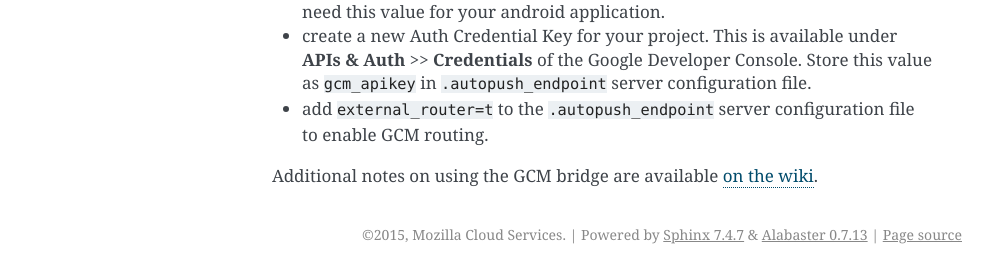
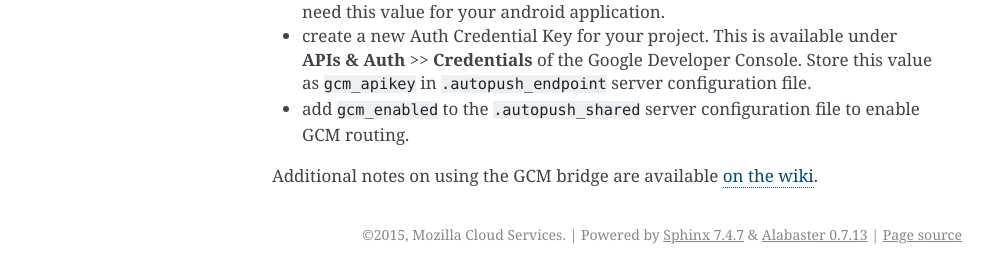
Before and after one commit to mozilla-services/autopush, a Sphinx documentation site: the page built from docs/install.rst, in a window 1280 px wide. Shown: the part 1539-1810 px from the top of the page, without its empty margins (148-1141 px from the left). Built offline with Sphinx 7.4.7, drawn with Linux system fonts in a browser that asks for light colours.

Commit message:
Fix docs to reflect current reality

```diff
--- a/docs/install.rst
+++ b/docs/install.rst
@@ -69,6 +69,6 @@ devices. You will need to set up a valid GCM `account <http://developer.android.
 
 * create a new project. Record the Project Number as "SENDER_ID". You will need this value for your android application.
 * create a new Auth Credential Key for your project. This is available under **APIs & Auth** >> **Credentials** of the Google Developer Console. Store this value as ``gcm_apikey`` in ``.autopush_endpoint`` server configuration file.
-* add ``external_router=t`` to the ``.autopush_endpoint`` server configuration file to enable GCM routing.
+* add ``gcm_enabled`` to the ``.autopush_shared`` server configuration file to enable GCM routing.
 
 Additional notes on using the GCM bridge are available `on the wiki <https://github.com/mozilla-services/autopush/wiki/Bridging-Via-GCM>`_.
```
